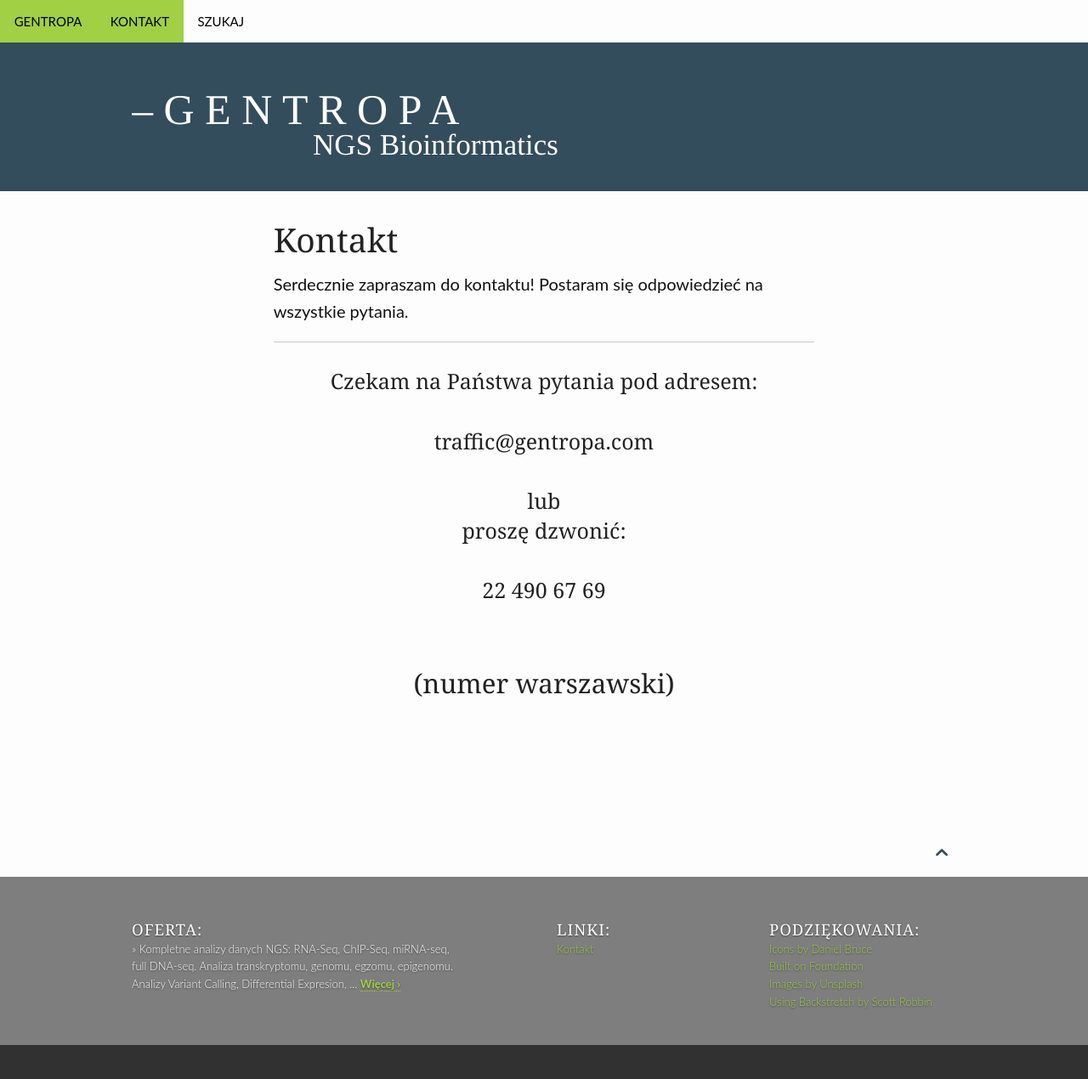
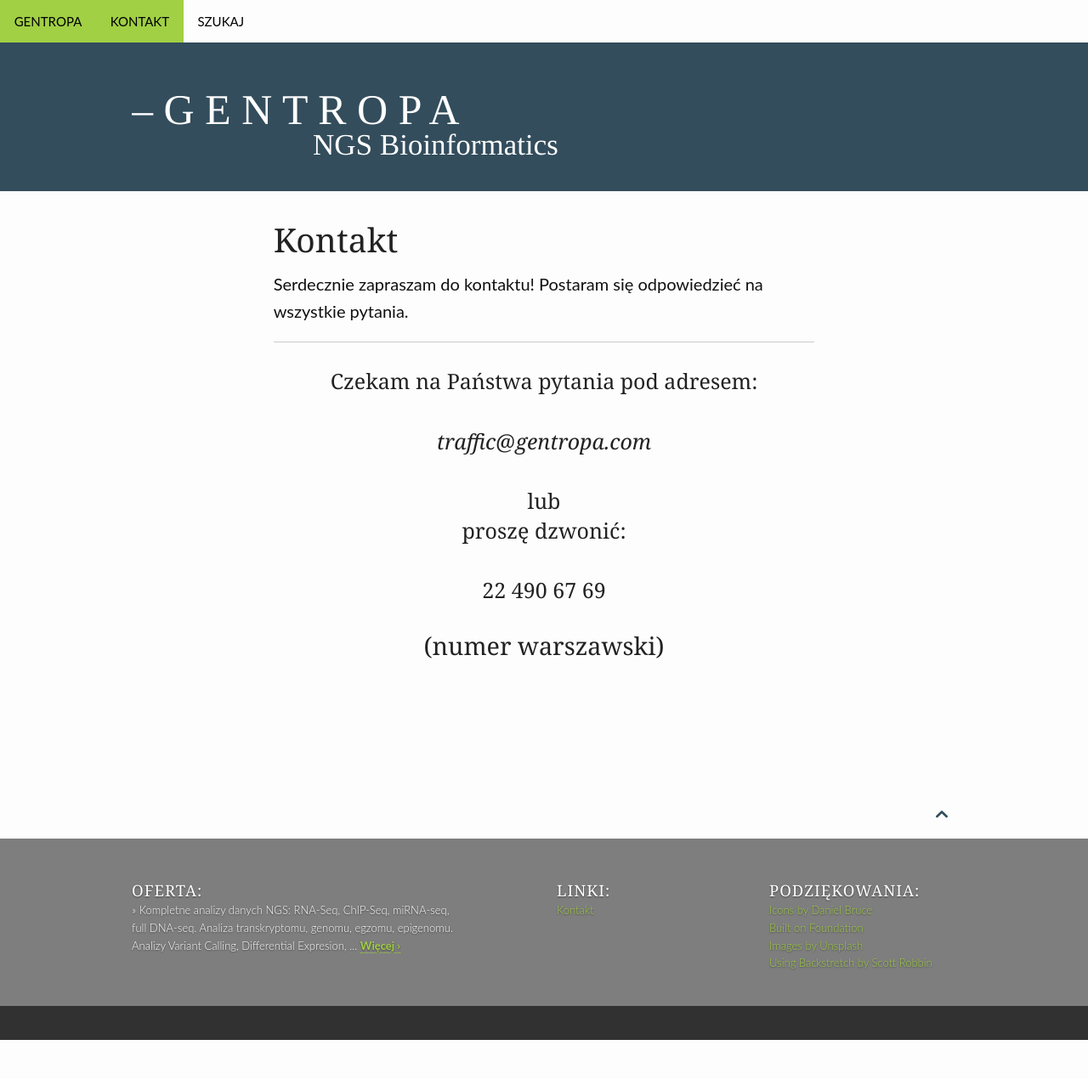
Before and after one commit to gentropa/gentropa.github.io, a Jekyll site: the page built from pages/contact.md, in a window 1280 px wide. Shown: the whole page at 85% size. Built offline with Jekyll 4.4.1, drawn with Linux system fonts in a browser that asks for light colours; after the commit the page ends 1224 px from its top, so only the background shows below that.

Commit message:
Po urlopie

```diff
--- a/pages/contact.md
+++ b/pages/contact.md
@@ -11,9 +11,9 @@ permalink: "/contact/"
 <h3>
 <center>
 Czekam na Państwa pytania pod adresem:<br><br>
-traffic@gentropa.com<br><br>
+<i>traffic@gentropa.com</i><br><br>
 lub<br>
 proszę dzwonić:<br><br>
-22 490 67 69<br><br>
-<h4>(numer warszawski)</h4>
+22 490 67 69<br>
+<h5>(numer warszawski)</h5>
 </center>
```
